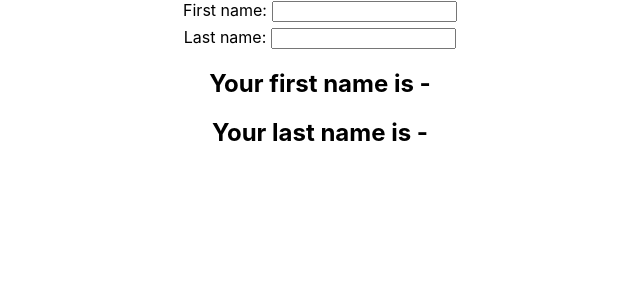
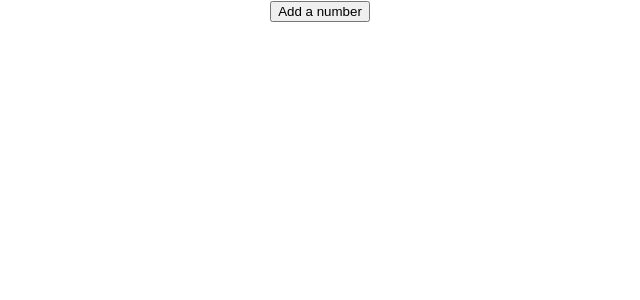
Before and after one commit to trorter/react_hooks, a React (Create React App) app: page / in a window 1280 px wide. Shown: the top 300 px of the page, without its empty margins (320-960 px from the left). Built offline with nearby package versions, Linux system fonts and the light colour scheme.

Commit message:
useState hook with array

```diff
--- a/src/App.tsx
+++ b/src/App.tsx
@@ -1,11 +1,11 @@
 import React from 'react';
 import './App.css';
-import HookCounter from "./useState/HookCounter";
+import HookCounterTwo from "./useState/HookCounterTwo";
 
 function App() {
   return (
     <div className="App">
-      <HookCounter />
+      <HookCounterTwo />
     </div>
   );
 }
--- /dev/null
+++ b/src/useState/HookCounterTwo.tsx
@@ -0,0 +1,27 @@
+import React, {useState} from "react";
+
+type Item = {
+  key: number
+  value: string
+}
+
+const HookCounterTwo = () => {
+  const [items, setItems] = useState<Array<Item>>([]);
+
+  const addNumber = () => {
+    setItems([...items, {key: items.length, value: items.length.toString()}])
+  }
+
+  return (
+    <div>
+      <button onClick={addNumber} >Add a number</button>
+      <ul>
+        {items.map(item => (
+          <li key={item.key} >{item.value}</li>
+        ))}
+      </ul>
+    </div>
+  )
+}
+
+export default HookCounterTwo
```
